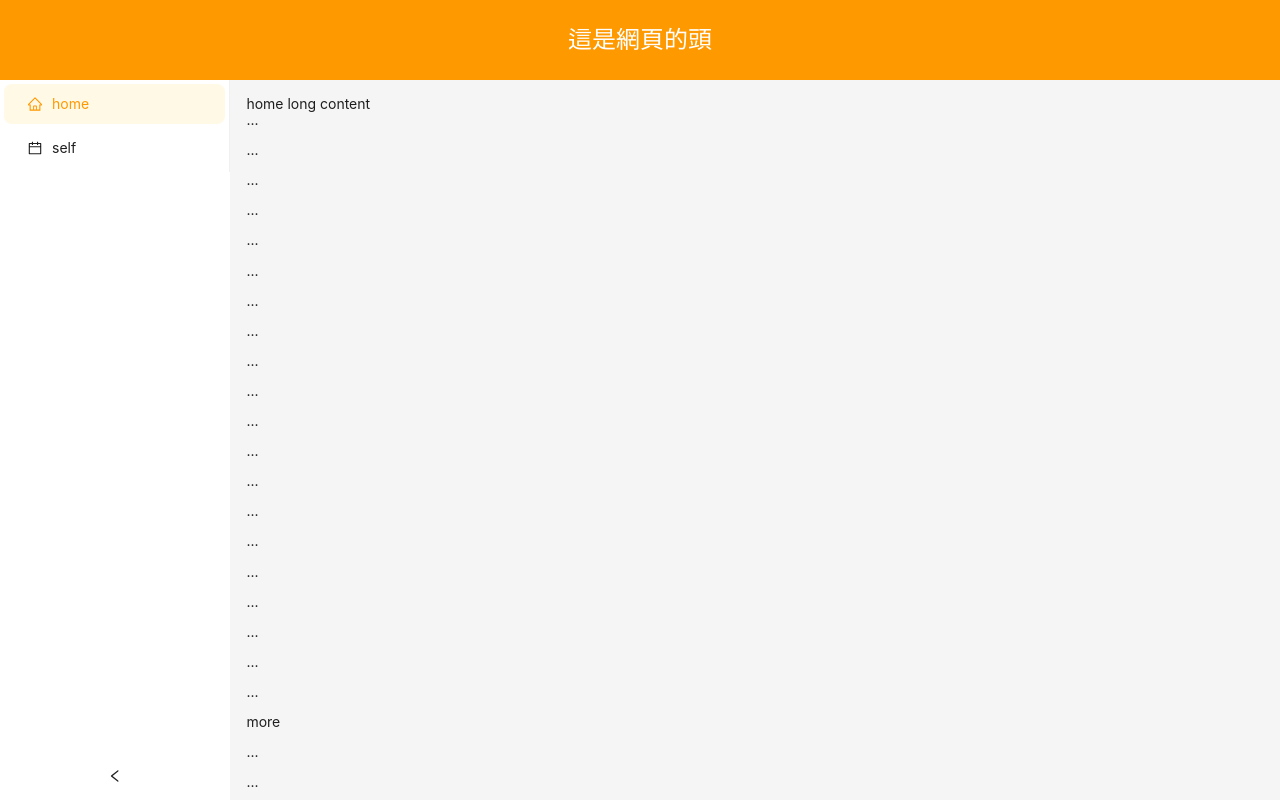
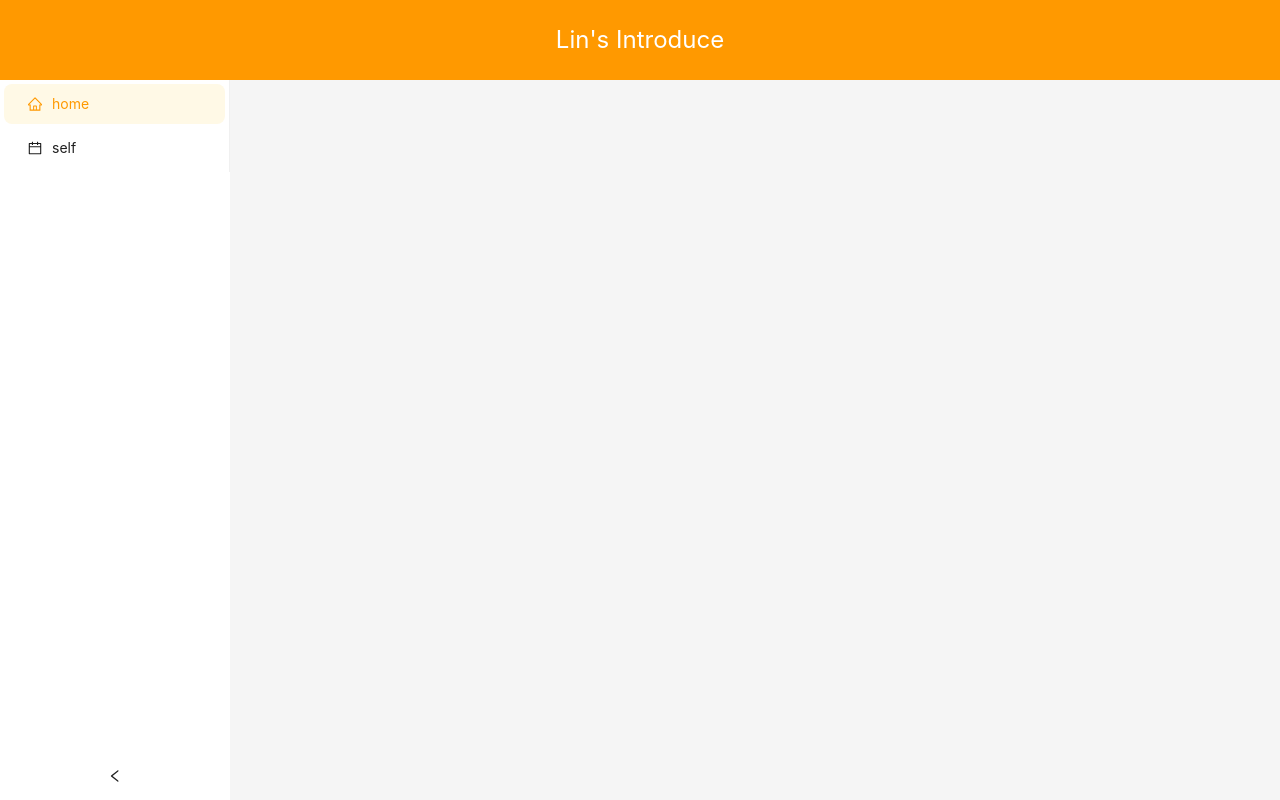
Before and after one commit to SHiuN26/Introduction, a React (Vite) app: page / in a window 1280 px wide. Built offline with nearby package versions, Linux system fonts and the light colour scheme.

Commit message:
home 更改

```diff
--- a/src/Layout/AppHeader.jsx
+++ b/src/Layout/AppHeader.jsx
@@ -13,7 +13,7 @@ const AppHeader = () => {
         background: colorPrimary,
       }}
     >
-      這是網頁的頭
+      Lin's Introduce
     </Header>
   );
 };
--- a/src/pages/HomePage/Home.jsx
+++ b/src/pages/HomePage/Home.jsx
@@ -1,23 +1,12 @@
 import React from "react";
-
+import { Row, Col } from "antd";
+import { fromJSON } from "postcss";
 const Home = () => {
   return (
     <div className="w-full h-full">
-      home long content
-      {
-        // indicates very long content
-        Array.from(
-          {
-            length: 100,
-          },
-          (_, index) => (
-            <p key={index}>
-              {index % 20 === 0 && index ? "more" : "..."}
-              <br />
-            </p>
-          )
-        )
-      }
+      <Row>
+        <Col></Col>
+      </Row>
     </div>
   );
 };
```
